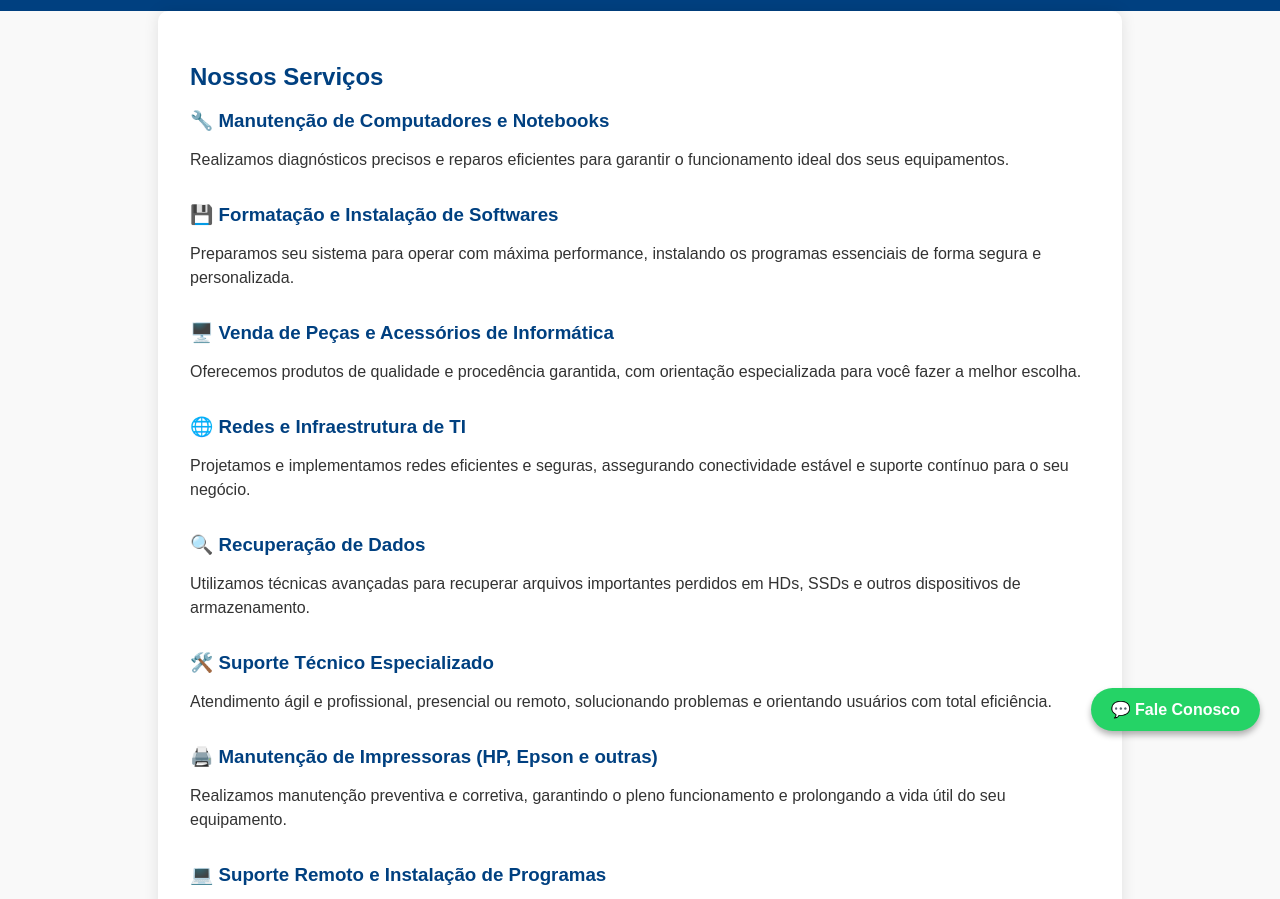
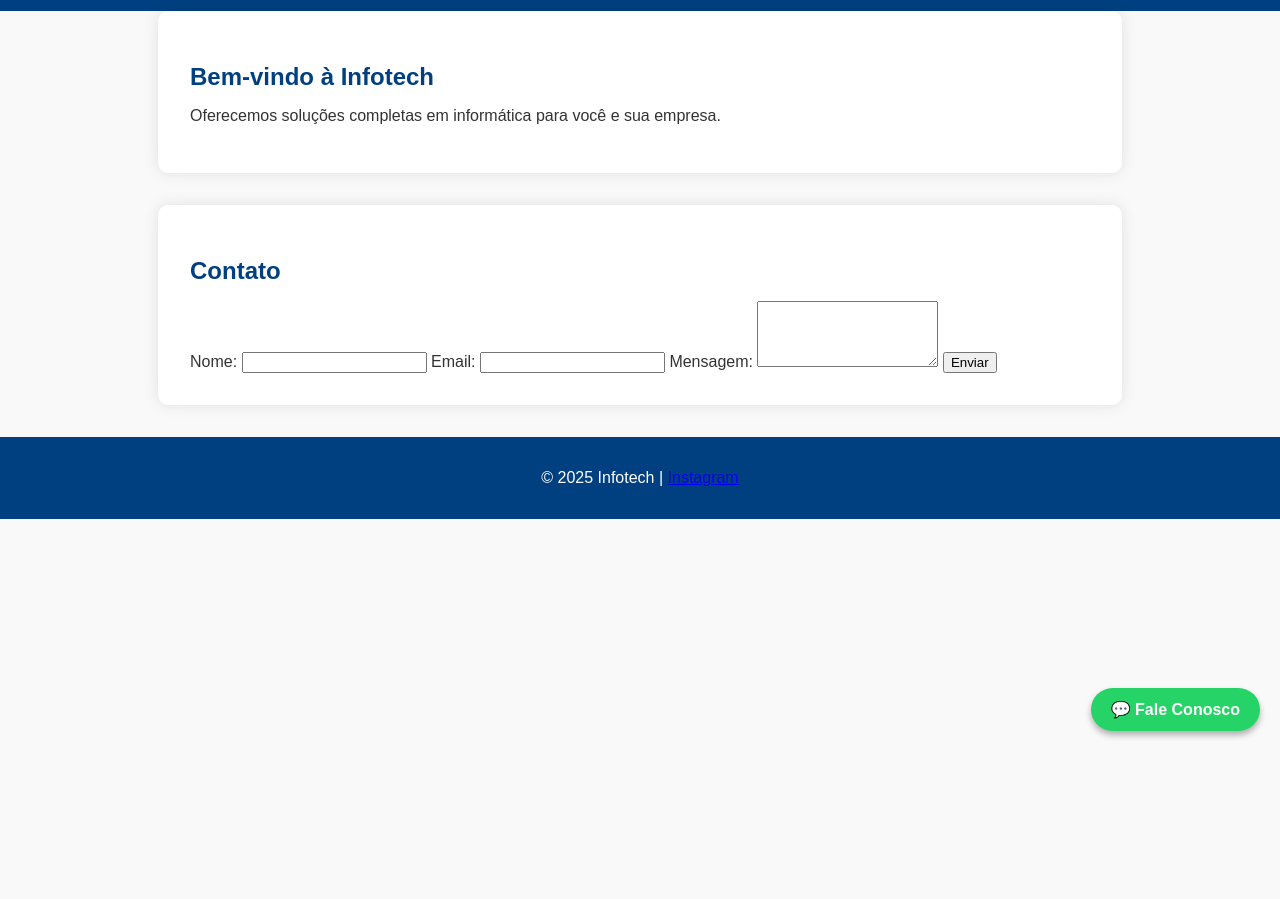
Before and after one commit to Barreto97/infotech-site, a plain HTML site: page index.html in a window 1280 px wide. Shown: the part 49-948 px from the top of the page. After the commit the page ends 800 px from the top, so only its background shows below. Drawn offline with Linux system fonts and the light colour scheme.

Commit message:
Update index.html

```diff
--- a/index.html
+++ b/index.html
@@ -1,10 +1,10 @@
 <!DOCTYPE html>
 <html lang="pt-BR">
 <head>
-  <meta charset="UTF-8" />
-  <meta name="viewport" content="width=device-width, initial-scale=1" />
-  <title>Serviços - Infotech</title>
-  <link rel="stylesheet" href="style.css" />
+  <meta charset="UTF-8">
+  <meta name="viewport" content="width=device-width, initial-scale=1">
+  <title>Infotech - Soluções em Informática</title>
+  <link rel="stylesheet" href="style.css">
 </head>
 <body>
   <header>
@@ -18,50 +18,28 @@
     </nav>
   </header>
 
-  <section id="servicos">
-    <h2>Nossos Serviços</h2>
-    <article>
-      <h3>🔧 Manutenção de Computadores e Notebooks</h3>
-      <p>Realizamos diagnósticos precisos e reparos eficientes para garantir o funcionamento ideal dos seus equipamentos.</p>
-    </article>
-    <article>
-      <h3>💾 Formatação e Instalação de Softwares</h3>
-      <p>Preparamos seu sistema para operar com máxima performance, instalando os programas essenciais de forma segura e personalizada.</p>
-    </article>
-    <article>
-      <h3>🖥️ Venda de Peças e Acessórios de Informática</h3>
-      <p>Oferecemos produtos de qualidade e procedência garantida, com orientação especializada para você fazer a melhor escolha.</p>
-    </article>
-    <article>
-      <h3>🌐 Redes e Infraestrutura de TI</h3>
-      <p>Projetamos e implementamos redes eficientes e seguras, assegurando conectividade estável e suporte contínuo para o seu negócio.</p>
-    </article>
-    <article>
-      <h3>🔍 Recuperação de Dados</h3>
-      <p>Utilizamos técnicas avançadas para recuperar arquivos importantes perdidos em HDs, SSDs e outros dispositivos de armazenamento.</p>
-    </article>
-    <article>
-      <h3>🛠️ Suporte Técnico Especializado</h3>
-      <p>Atendimento ágil e profissional, presencial ou remoto, solucionando problemas e orientando usuários com total eficiência.</p>
-    </article>
-    <article>
-      <h3>🖨️ Manutenção de Impressoras (HP, Epson e outras)</h3>
-      <p>Realizamos manutenção preventiva e corretiva, garantindo o pleno funcionamento e prolongando a vida útil do seu equipamento.</p>
-    </article>
-    <article>
-      <h3>💻 Suporte Remoto e Instalação de Programas</h3>
-      <p>Soluções práticas e rápidas, com atendimento remoto para instalação de softwares e resolução de problemas sem sair de casa ou do escritório.</p>
-    </article>
+  <section id="home">
+    <h2>Bem-vindo à Infotech</h2>
+    <p>Oferecemos soluções completas em informática para você e sua empresa.</p>
+  </section>
+
+  <section id="contato">
+    <h2>Contato</h2>
+    <form action="https://formspree.io/f/mgepybqe" method="POST">
+      <label for="nome">Nome:</label>
+      <input type="text" id="nome" name="nome" required>
+      <label for="email">Email:</label>
+      <input type="email" id="email" name="_replyto" required>
+      <label for="mensagem">Mensagem:</label>
+      <textarea id="mensagem" name="mensagem" rows="4" required></textarea>
+      <button type="submit">Enviar</button>
+    </form>
   </section>
 
   <footer>
     <p>&copy; 2025 Infotech | <a href="https://www.instagram.com/grupoinfotechit/" target="_blank">Instagram</a></p>
   </footer>
 
-  <a href="https://wa.me/5569992331200" class="whatsapp-float" target="_blank" title="Fale conosco pelo WhatsApp">
-    💬 Fale Conosco
-  </a>
-
-  <script src="script.js"></script>
+  <a href="https://wa.me/5569992331200" class="whatsapp-float" target="_blank" title="Fale conosco pelo WhatsApp">💬 Fale Conosco</a>
 </body>
 </html>
```
